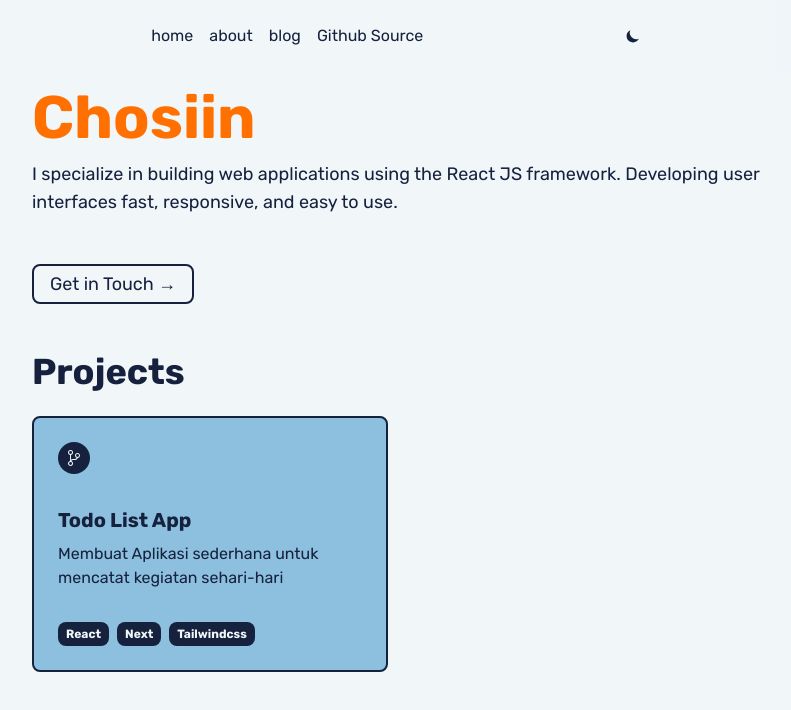
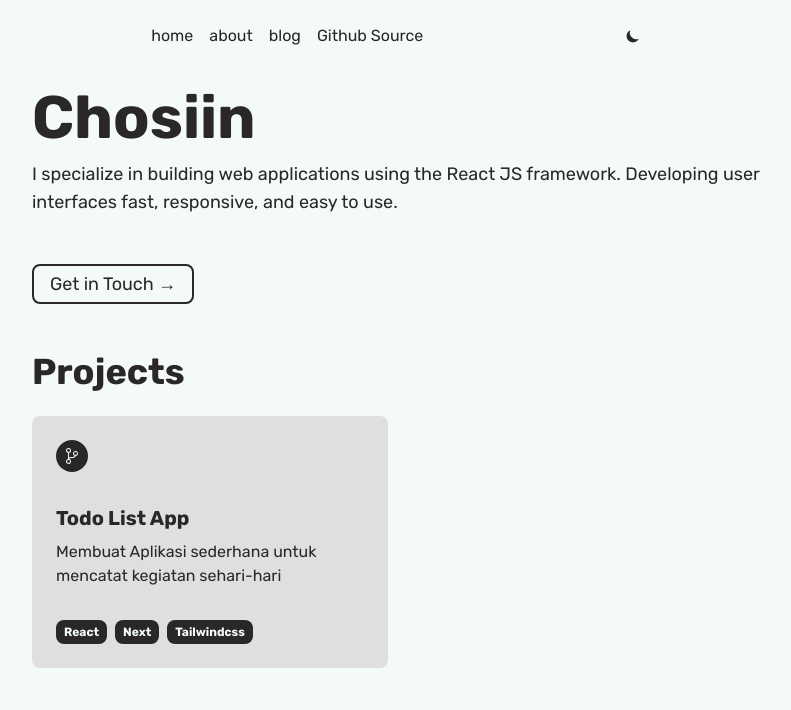
Before and after one commit to shikin93/shikin-homepage, a Next.js app: page / in a window 1280 px wide. Shown: the top 710 px of the page, without its empty margins (244-1035 px from the left). Built offline with nearby package versions, Linux system fonts and the light colour scheme.

Commit message:
fix contrast ratio

```diff
--- a/components/navbar.js
+++ b/components/navbar.js
@@ -44,10 +44,9 @@ const Navbar = () => {
       <Popover className="md:hidden">
         {({ open }) => (
           <>
-            <Popover.Button name="menu" className={`${open ? 'bg-accentDark' : ''} border-2 mx-5 border-accentDark hover:bg-accentDark rounded-md fixed z-40`}>
+            <Popover.Button aria-labelledby="Menu" className={`${open ? 'bg-accentGreen dark:text-font' : ''} border-2 mx-5 hover:text-font border-font dark:border-background hover:bg-accentGreen rounded-md fixed z-40`}>
               <HiMenuAlt1 className="text-3xl" />
             </Popover.Button>
-            <Popover.Overlay className="fixed inset-0 bg-accentDark opacity-30" />
             <Transition
               as={Fragment}
               enter="transition ease-out duration-300"
@@ -57,14 +56,13 @@ const Navbar = () => {
               leaveFrom="opacity-100"
               leaveTo="opacity-0"
             >
-
               <Popover.Panel>
                 {({ close }) => (
                   <div className="bg-background dark:bg-font fixed w-full top-0 h-screen py-20 px-4">
                     {
                       navLink.map((item) => (
                         <Link key={item.name} href={item.href}>
-                          <div className="font-bold p-2 rounded-lg flex gap-4 hover:bg-accentSoft hover:text-background">
+                          <div className="font-bold hover:text-font p-2 rounded-lg flex gap-4 hover:bg-accentGreen">
                             <span className="text-xl">{item.icon}</span>
                             <button onClick={close}>
                               {item.name}
@@ -76,14 +74,16 @@ const Navbar = () => {
                     <div className="border-t-2 border-t-font dark:border-t-background mt-4 pt-4">
                       {currentTheme === 'dark' ? (
                         <button
-                          className="p-2 rounded-lg border border-background hover:bg-background text-background hover:text-font"
+                          aria-labelledby="buttonLight"
+                          className="p-2 rounded-lg hover:bg-accentGreen hover:text-font"
                           onClick={() => setTheme('light')}
                         >
                           <HiSun />
                         </button>
                       ) : (
                         <button
-                          className="p-2 rounded-lg border border-font hover:bg-font hover:text-background"
+                        aria-labelledby="buttonDark"
+                          className="p-2 rounded-lg hover:bg-accentGreen"
                           onClick={() => setTheme('dark')}
                         >
                           <HiMoon />
@@ -101,7 +101,7 @@ const Navbar = () => {
         <ul className="flex">
           {
             navLink.map((item) => (
-              <li key={item.name} className="py-1 px-2 rounded-lg hover:bg-accentSoft hover:text-background">
+              <li key={item.name} className="py-1 px-2 rounded-lg hover:bg-accentGreen hover:text-font">
                 <Link href={item.href}>{item.name}</Link>
               </li>
             ))
@@ -110,14 +110,14 @@ const Navbar = () => {
         <div>
           {currentTheme === 'dark' ? (
             <button
-              className="p-2 rounded-lg hover:bg-accentSoft hover:text-background"
+              className="p-2 rounded-lg hover:bg-accentGreen hover:text-font"
               onClick={() => setTheme('light')}
             >
               <HiSun />
             </button>
           ) : (
             <button
-              className="p-2 rounded-lg hover:bg-accentSoft hover:text-background"
+              className="p-2 rounded-lg hover:bg-accentGreen"
               onClick={() => setTheme('dark')}
             >
               <HiMoon />
--- a/components/projectItem.js
+++ b/components/projectItem.js
@@ -4,9 +4,9 @@ import { VscSourceControl } from 'react-icons/vsc';
 const ProjectItem = ({
   title, body, tags, source, demo,
 }) => (
-  <div className="bg-accentDark border-2 border-font dark:border-background p-6 rounded-lg dark:text-font flex flex-col justify-between">
+  <div className="bg-accentGray dark:border-background p-6 rounded-lg dark:text-font flex flex-col justify-between">
     <div>
-      <button name="source" className="bg-font rounded-full w-fit p-2 text-background hover:bg-accentSoft">
+      <button aria-labelledby="source" className="bg-font rounded-full w-fit p-2 text-background hover:bg-accentGreen hover:text-font">
         <Link href={source} target="_blank">
           <VscSourceControl />
         </Link>
--- a/pages/about/index.js
+++ b/pages/about/index.js
@@ -40,7 +40,7 @@ const About = () => {
         <title>About me / Shikin</title>
       </Head>
       <section className="my-12">
-        <h1 className="text-5xl font-bold text-accentSoft">About me</h1>
+        <h1 className="text-5xl font-bold">About me</h1>
         <section className="my-8 text-lg">
           <p>Hai, I&apos;m Chosiin</p>
           <p className="my-4">I&apos;m passionate about Coding, and I love spending my free time to Coding and learn about technology. I build web applications with React and I love sharing about web development specifically React.</p>
@@ -48,19 +48,19 @@ const About = () => {
         <aside className="my-8">
           <div className="grid grid-cols-1 gap-4 md:grid-cols-3">
             <Link href="https://www.instagram.com/shikin.93/">
-              <div className="border-2 border-font dark:border-background rounded-lg p-4 flex gap-1 hover:bg-accentDark hover:text-background">
+              <div className="border-2 border-font dark:border-background rounded-lg p-4 flex gap-1 hover:bg-accentGreen hover:text-font">
                 <AiFillInstagram className="text-2xl" />
                 Instagram
               </div>
             </Link>
             <Link href="mailto:official.shiin@gmail.com">
-              <div className="border-2 border-font dark:border-background rounded-lg p-4 flex gap-1 hover:bg-accentDark hover:text-background">
+              <div className="border-2 border-font dark:border-background rounded-lg p-4 flex gap-1 hover:bg-accentGreen hover:text-font">
                 <AiFillMail className="text-2xl" />
                 Mail
               </div>
             </Link>
             <Link href="#">
-              <div className="border-2 border-font dark:border-background rounded-lg p-4 flex gap-1 hover:bg-accentDark hover:text-background">
+              <div className="border-2 border-font dark:border-background rounded-lg p-4 flex gap-1 hover:bg-accentGreen hover:text-font">
                 <AiFillLinkedin className="text-2xl" />
                 Linkedin
               </div>
@@ -85,12 +85,12 @@ const About = () => {
           <ul>
             {
               certifications.map((item) => (
-                <Link key={item.nama} href={item.credential} target="_blank">
-                  <li className="flex items-end gap-2 mb-3 hover:underline">
+                <li key={item.name}>
+                  <Link className="flex items-end gap-2 mb-3 hover:underline" href={item.credential} target="_blank">
                     <HiExternalLink className="text-xl" />
                     <p>{item.nama}</p>
-                  </li>
-                </Link>
+                  </Link>
+                </li>
 
               ))
             }
--- a/pages/articles/[slug].js
+++ b/pages/articles/[slug].js
@@ -54,7 +54,7 @@ const Post = ({ post }) => {
       <article className="my-12">
         <div className="mb-16">
           <h1 className="text-5xl font-bold mb-2">{post.title}</h1>
-          <time dateTime={post.date} className="text-sm bg-accentSoft p-2 rounded-lg text-font">
+          <time dateTime={post.date} className="text-sm bg-accentGreen p-2 rounded-lg dark:text-font">
             {format(parseISO(post.date), "LLLL d, yyyy")}
           </time>
         </div>
--- a/pages/articles/index.js
+++ b/pages/articles/index.js
@@ -23,7 +23,7 @@ const BlogPage = ({ allPosts }) => {
         <title>Blog / Shikin</title>
       </Head>
       <section className="my-12">
-        <h1 className="text-5xl font-bold mb-8 text-accentSoft">Blog</h1>
+        <h1 className="text-5xl font-bold mb-8">Blog</h1>
         {
           allPosts.map((post, idx) => (
             <div className="mb-3" key={idx}>
@@ -33,7 +33,7 @@ const BlogPage = ({ allPosts }) => {
               >
                 <h2 className="text-lg font-semibold hover:underline">{post.title}</h2>
               </Link>
-              <time dateTime={post.date} className="text-sm text-accentDark">
+              <time dateTime={post.date} className="text-sm text-slate-600">
                 {format(parseISO(post.date), "LLLL d, yyyy")}
               </time>
             </div>
--- a/pages/articles/markdownStyle.module.css
+++ b/pages/articles/markdownStyle.module.css
@@ -47,5 +47,5 @@
 }
 
 .markdown a {
-  @apply text-accentDark underline
+  @apply text-accentGreen underline
 }
--- a/pages/index.js
+++ b/pages/index.js
@@ -5,10 +5,10 @@ const Home = () => {
   return (
     <>
       <section className="my-12">
-        <h2 className="font-bold text-6xl mb-3 text-accentSoft">Chosiin</h2>
+        <h2 className="font-bold text-6xl mb-3">Chosiin</h2>
         <p className="text-lg mb-12">I specialize in building web applications using the React JS framework. Developing user interfaces fast, responsive, and easy to use.</p>
         <Link href="/about">
-          <button className="border-2 border-font dark:border-background text-lg px-4 py-1 rounded-lg duration-500 hover:bg-accentDark hover:text-background">Get in Touch &rarr;</button>
+          <button className="border-2 border-font dark:border-background text-lg px-4 py-1 rounded-lg duration-500 hover:bg-accentGreen hover:text-font">Get in Touch &rarr;</button>
         </Link>
       </section>
       <section className="my-12">
--- a/tailwind.config.js
+++ b/tailwind.config.js
@@ -16,10 +16,10 @@ module.exports = {
         sans: ['var(--font-rubik)', ...fontFamily.sans],
       },
       colors: {
-        background: '#F1F6F9',
-        accentSoft: '#FF7000',
-        font: '#16213E',
-        accentDark: '#8CC0DE',
+        background: '#F4F9F9',
+        font: '#29272A',
+        accentGray: '#DFDFDE',
+        accentGreen: '#D5FFAE',
       },
     },
   },
```
